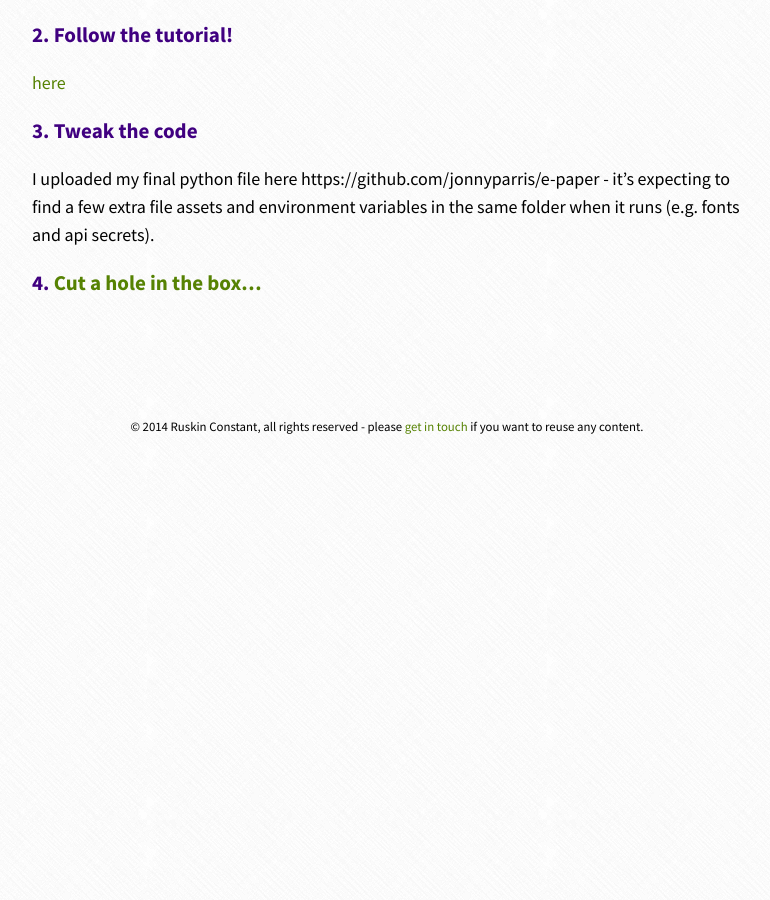
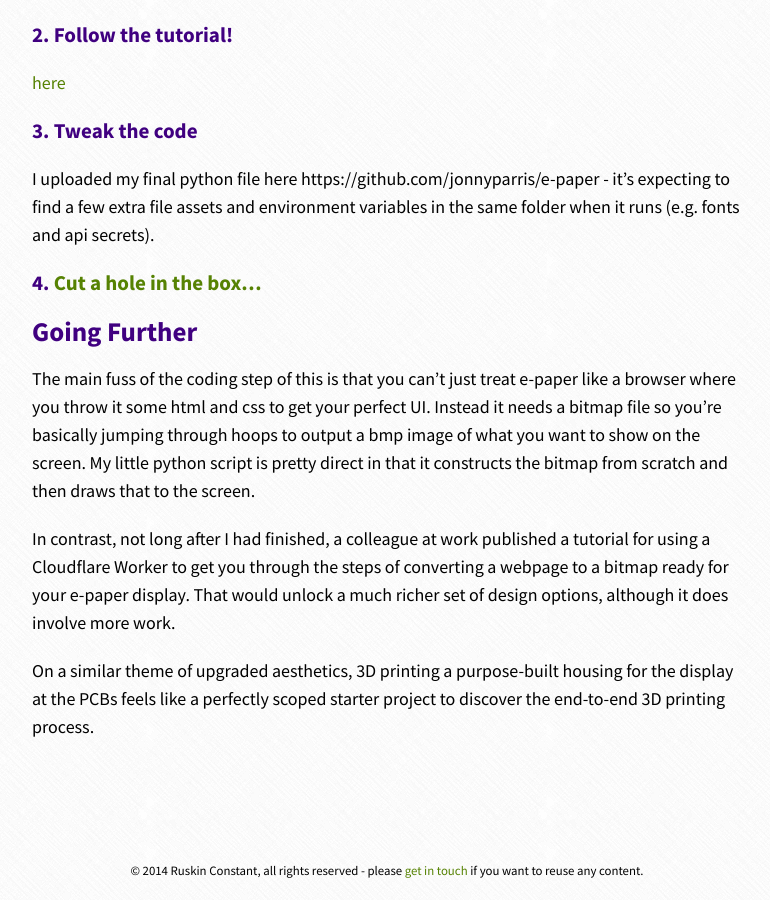
Before and after one commit to jonnyparris/jonnyparris.github.io, a Jekyll site: the page built from _posts/2025-02-02-e-paper-calendar.markdown, in a window 1280 px wide and 900 px high, scrolled down 3180 px. Shown: the whole window, without its empty margins (253-1023 px from the left). Built offline with Jekyll 4.4.1, drawn with Linux system fonts in a browser that asks for light colours; nearby versions of some CDN libraries; before the commit the page ends 3636 px from its top, so only the background shows below that.

Commit message:
Add extra section for e-paper writeup

```diff
--- a/_posts/2025-02-02-e-paper-calendar.markdown
+++ b/_posts/2025-02-02-e-paper-calendar.markdown
@@ -54,3 +54,15 @@ The Pi Zero 2 is great because it's small & inexpensive and yet it comes Wifi-re
 I uploaded my final python file here https://github.com/jonnyparris/e-paper - it's expecting to find a few extra file assets and environment variables in the same folder when it runs (e.g. fonts and api secrets).
 
 ### 4. [Cut a hole in the box...](https://www.youtube.com/watch?v=Rt0spqQtMKg&t=2s&pp=ygUNZGljayBpbiBhIGJveA%3D%3D)
+
+
+## Going Further
+
+The main fuss of the coding step of this is that you can't just treat e-paper like a browser where you throw it some html and css to get your perfect UI.
+Instead it needs a bitmap file so you're basically jumping through hoops to output a bmp image of what you want to show on the screen.
+My little python script is pretty direct in that it constructs the bitmap from scratch and then draws that to the screen.
+
+In contrast, not long after I had finished, a colleague at work published a tutorial for using a Cloudflare Worker to get you through the steps of converting a webpage to a bitmap ready for your e-paper display.
+That would unlock a much richer set of design options, although it does involve more work.
+
+On a similar theme of upgraded aesthetics, 3D printing a purpose-built housing for the display at the PCBs feels like a perfectly scoped starter project to discover the end-to-end 3D printing process.
```
